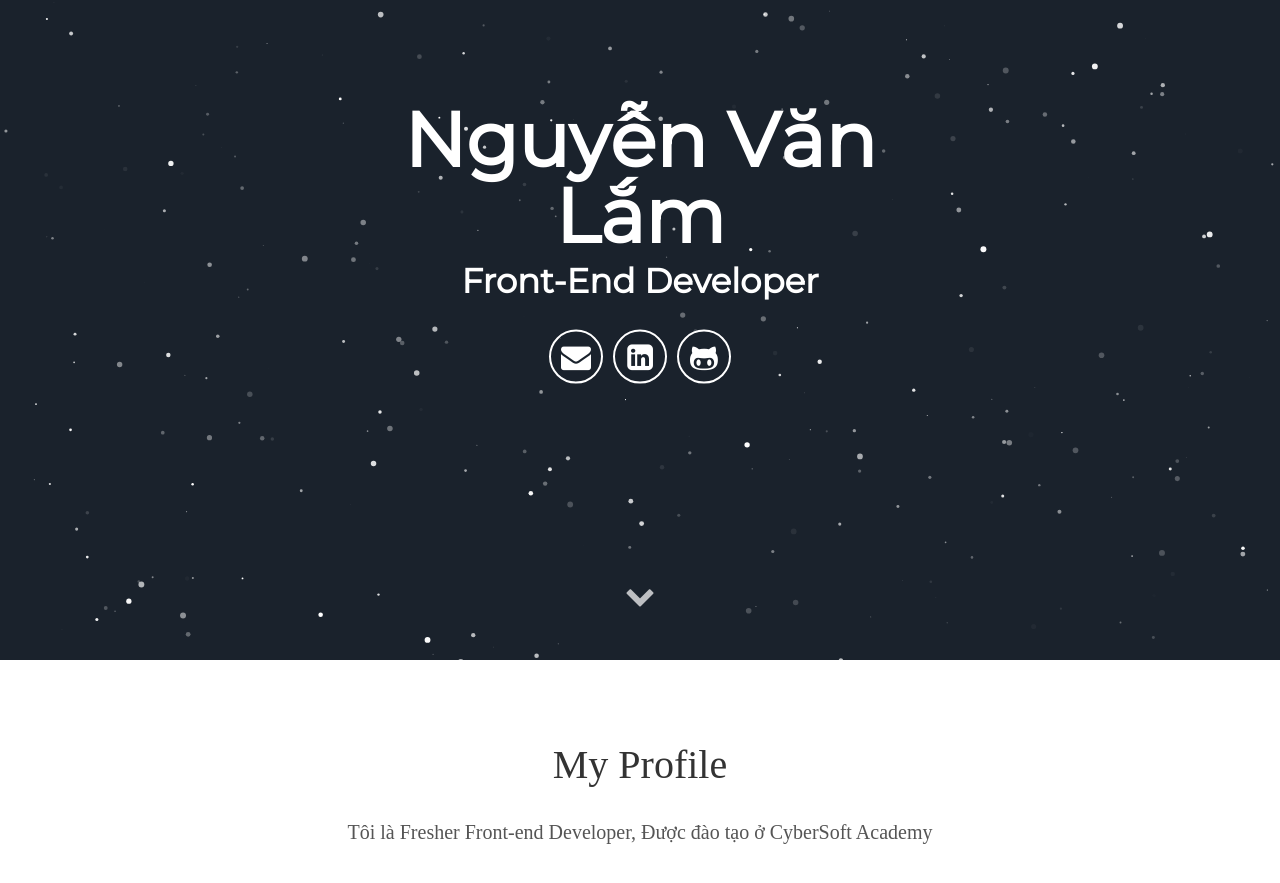
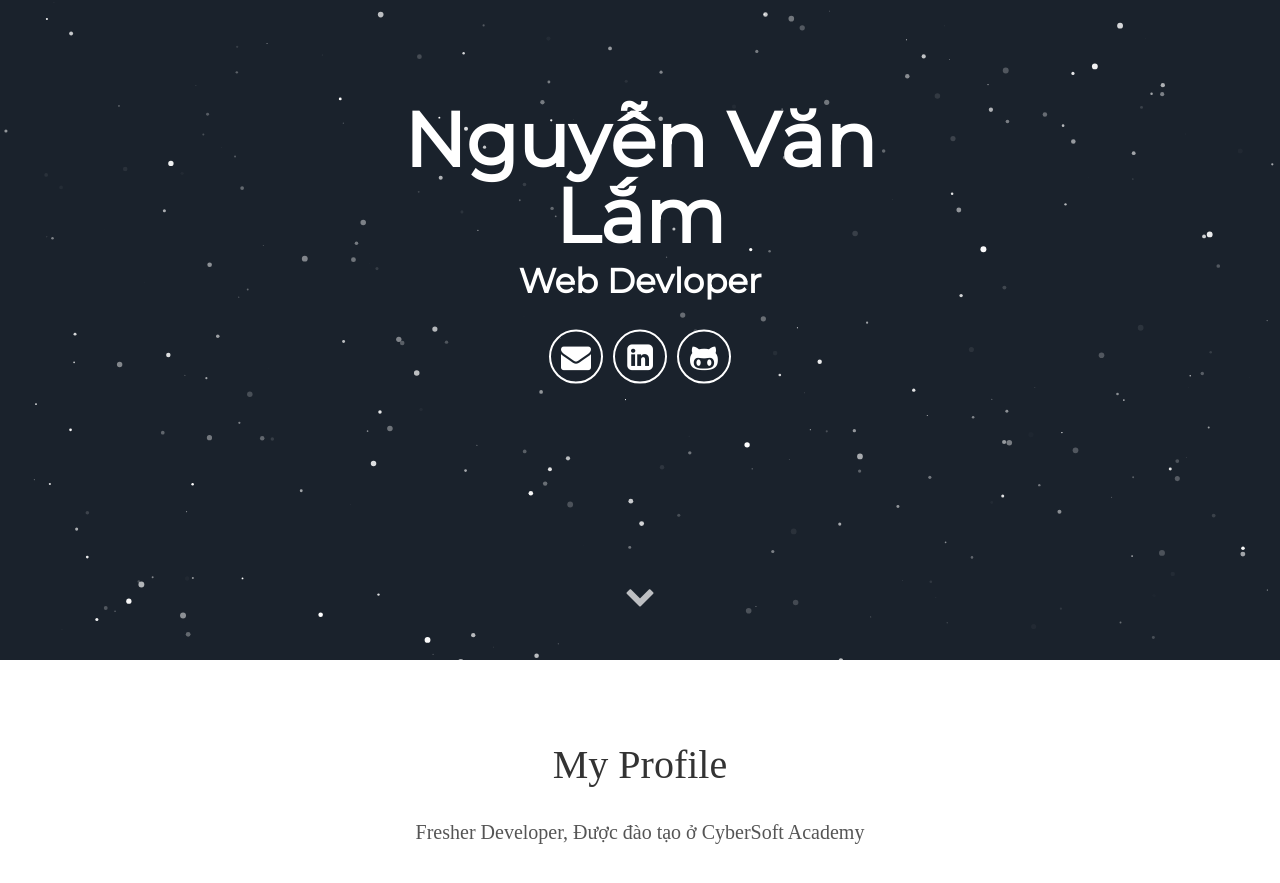
Before and after one commit to vanlam2001/cv, a Jekyll site: the page built from index.html, in a window 1280 px wide and 900 px high, scrolled down 240 px. Shown: the top 883 px of the window. Built offline with Jekyll 4.4.1, drawn with Linux system fonts in a browser that asks for light colours; some web fonts are replaced.

Commit message:
Update _config.yml

```diff
--- a/_config.yml
+++ b/_config.yml
@@ -6,8 +6,8 @@ description: Jekyll Theme Minimal Resume
 
 # User settings
 username: Nguyễn Văn Lắm
-user_description: Tôi là Fresher Front-end Developer, Được đào tạo ở CyberSoft Academy
-user_title: Front-End Developer
+user_description: Fresher Developer, Được đào tạo ở CyberSoft Academy
+user_title: Web Devloper
 email: vanlam1412@gmail.com
 # twitter_username: lorem_ipsum
 linkedin_username: nguyen-van-lam-2449441aa
```
